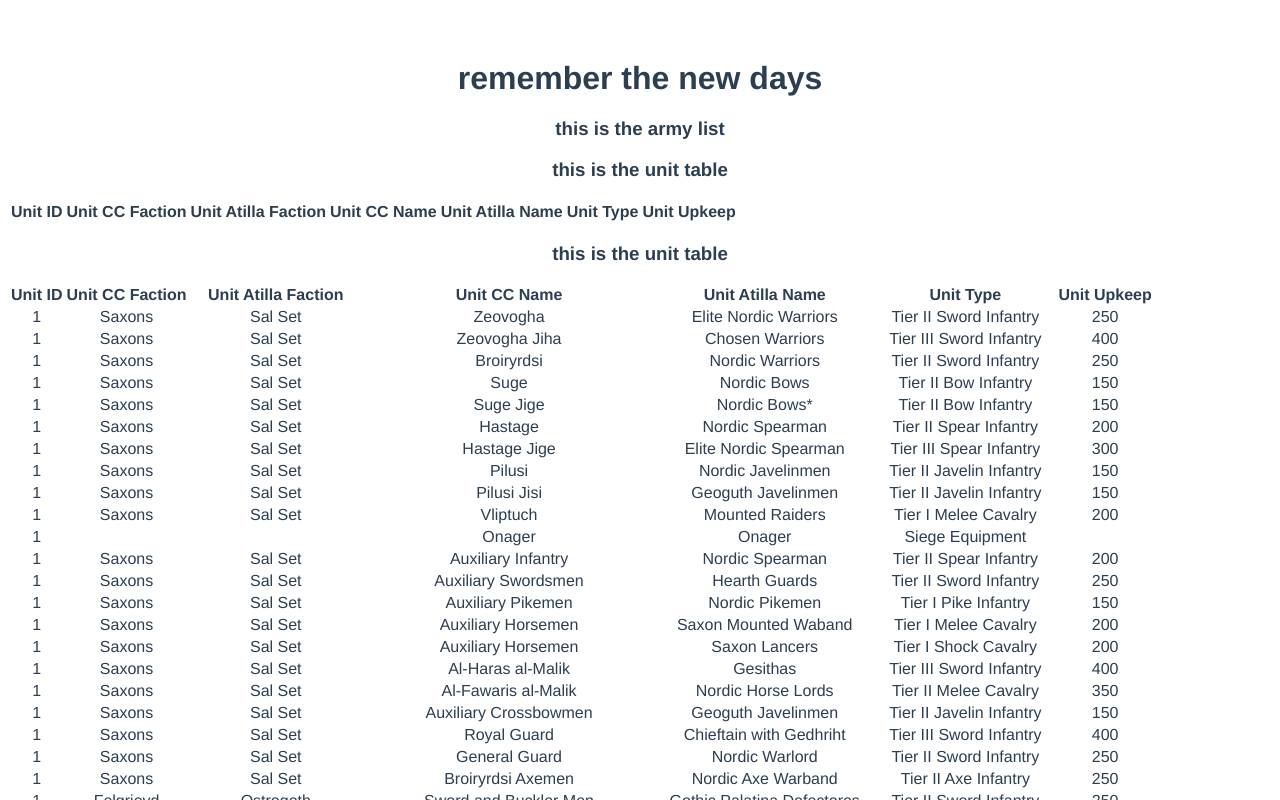
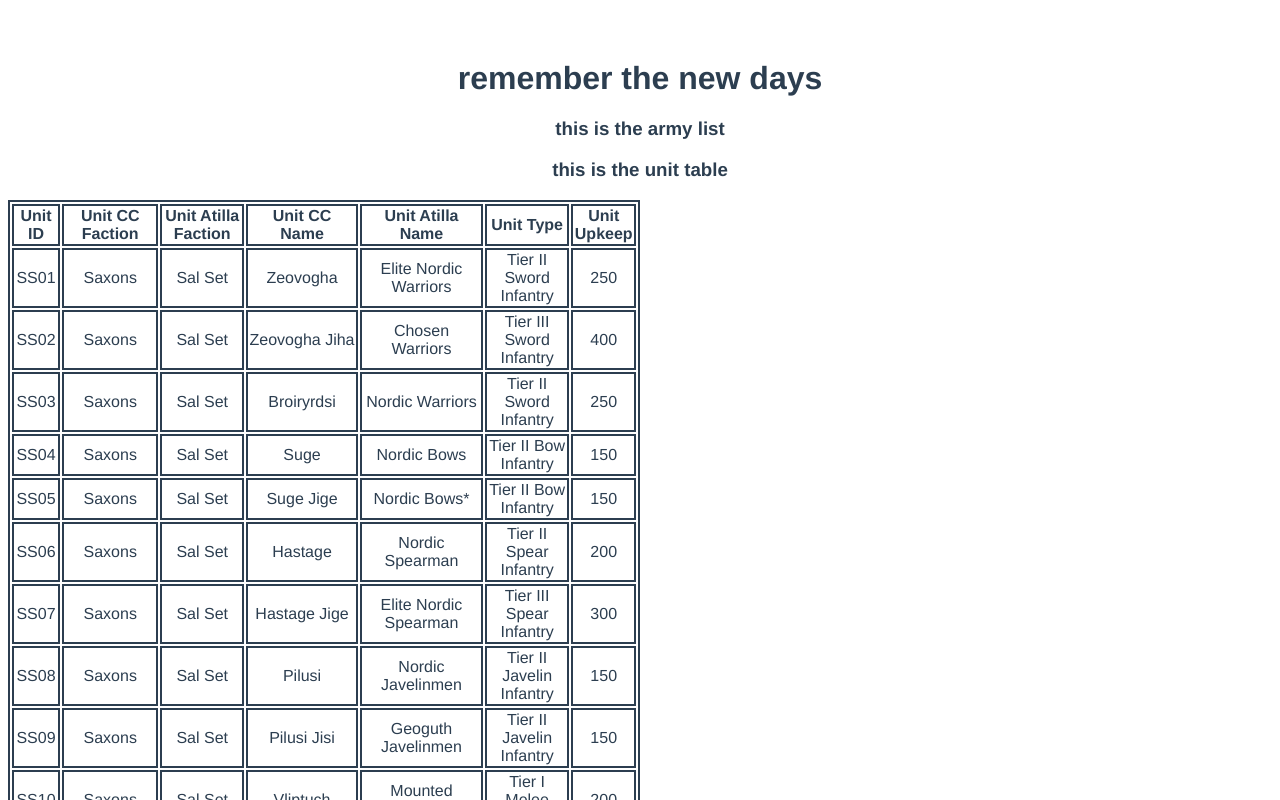
Before and after one commit to 7GCraft/Clancraft-Army-Manager, a Vue app: page /armies in a window 1280 px wide. Shown: the top 800 px of the page. Built offline with nearby package versions, Linux system fonts and the light colour scheme.

Commit message:
Fully implement the cc unit table without style.

```diff
--- a/src/App.vue
+++ b/src/App.vue
@@ -1,18 +1,16 @@
 <template>
   <h1> remember the new days</h1>
   <RouterView/>
-  <army-table></army-table>
+  <unit-table></unit-table>
 </template>
 
 <script>
 import clancraftUnits from './CC_UNITS.json'
 import unitUpkeep from './UNIT_UPKEEP.json'
 import {calculateUpkeep} from './helper'
-import ArmyTable from './components/ArmyTable.vue'
 export default {
   name: 'App',
   components: {
-    ArmyTable
   },
   created(){
 
--- a/src/CC_UNITS.json
+++ b/src/CC_UNITS.json
@@ -4,7 +4,7 @@
     "Atilla Units": "Elite Nordic Warriors",
     "Tier": "Tier II Sword Infantry",
     "CC Faction": "Saxons",
-   "Atilla Faction" : "Sal Set",
+    "Atilla Faction": "Sal Set",
     "ID": "SS01"
   },
   {
@@ -12,16 +12,15 @@
     "Atilla Units": "Chosen Warriors",
     "Tier": "Tier III Sword Infantry",
     "CC Faction": "Saxons",
-  "Atilla Faction" : "Sal Set",
+    "Atilla Faction": "Sal Set",
     "ID": "SS02"
-
   },
   {
     "CC Units": "Broiryrdsi",
     "Atilla Units": "Nordic Warriors",
     "Tier": "Tier II Sword Infantry",
     "CC Faction": "Saxons",
-  "Atilla Faction" : "Sal Set",
+    "Atilla Faction": "Sal Set",
     "ID": "SS03"
   },
   {
@@ -29,7 +28,7 @@
     "Atilla Units": "Nordic Bows",
     "Tier": "Tier II Bow Infantry",
     "CC Faction": "Saxons",
-  "Atilla Faction" : "Sal Set",
+    "Atilla Faction": "Sal Set",
     "ID": "SS04"
   },
   {
@@ -37,7 +36,7 @@
     "Atilla Units": "Nordic Bows*",
     "Tier": "Tier II Bow Infantry",
     "CC Faction": "Saxons",
-  "Atilla Faction" : "Sal Set",
+    "Atilla Faction": "Sal Set",
     "ID": "SS05"
   },
   {
@@ -45,7 +44,7 @@
     "Atilla Units": "Nordic Spearman",
     "Tier": "Tier II Spear Infantry",
     "CC Faction": "Saxons",
-  "Atilla Faction" : "Sal Set",
+    "Atilla Faction": "Sal Set",
     "ID": "SS06"
   },
   {
@@ -53,7 +52,7 @@
     "Atilla Units": "Elite Nordic Spearman",
     "Tier": "Tier III Spear Infantry",
     "CC Faction": "Saxons",
-  "Atilla Faction" : "Sal Set",
+    "Atilla Faction": "Sal Set",
     "ID": "SS07"
   },
   {
@@ -61,7 +60,7 @@
     "Atilla Units": "Nordic Javelinmen",
     "Tier": "Tier II Javelin Infantry",
     "CC Faction": "Saxons",
-  "Atilla Faction" : "Sal Set",
+    "Atilla Faction": "Sal Set",
     "ID": "SS08"
   },
   {
@@ -69,7 +68,7 @@
     "Atilla Units": "Geoguth Javelinmen",
     "Tier": "Tier II Javelin Infantry",
     "CC Faction": "Saxons",
-  "Atilla Faction" : "Sal Set",
+    "Atilla Faction": "Sal Set",
     "ID": "SS09"
   },
   {
@@ -77,29 +76,23 @@
     "Atilla Units": "Mounted Raiders",
     "Tier": "Tier I Melee Cavalry",
     "CC Faction": "Saxons",
-  "Atilla Faction" : "Sal Set",
+    "Atilla Faction": "Sal Set",
     "ID": "SS10"
- },
- {
-  "CC Units": "Onager",
-  "Atilla Units": "Onager",
-  "Tier": "Siege Equipment"
   },
   {
     "CC Units": "Auxiliary Infantry",
     "Atilla Units": "Nordic Spearman",
     "Tier": "Tier II Spear Infantry",
     "CC Faction": "Saxons",
-  "Atilla Faction" : "Sal Set",
+    "Atilla Faction": "Sal Set",
     "ID": "SS11"
-
   },
   {
     "CC Units": "Auxiliary Swordsmen",
     "Atilla Units": "Hearth Guards",
     "Tier": "Tier II Sword Infantry",
     "CC Faction": "Saxons",
-  "Atilla Faction" : "Sal Set",
+    "Atilla Faction": "Sal Set",
     "ID": "SS12"
   },
   {
@@ -107,7 +100,7 @@
     "Atilla Units": "Nordic Pikemen",
     "Tier": "Tier I Pike Infantry",
     "CC Faction": "Saxons",
-  "Atilla Faction" : "Sal Set",
+    "Atilla Faction": "Sal Set",
     "ID": "SS13"
   },
   {
@@ -115,7 +108,7 @@
     "Atilla Units": "Saxon Mounted Waband",
     "Tier": "Tier I Melee Cavalry",
     "CC Faction": "Saxons",
-  "Atilla Faction" : "Sal Set",
+    "Atilla Faction": "Sal Set",
     "ID": "SS14"
   },
   {
@@ -123,7 +116,7 @@
     "Atilla Units": "Saxon Lancers",
     "Tier": "Tier I Shock Cavalry",
     "CC Faction": "Saxons",
-  "Atilla Faction" : "Sal Set",
+    "Atilla Faction": "Sal Set",
     "ID": "SS15"
   },
   {
@@ -131,7 +124,7 @@
     "Atilla Units": "Gesithas",
     "Tier": "Tier III Sword Infantry",
     "CC Faction": "Saxons",
-  "Atilla Faction" : "Sal Set",
+    "Atilla Faction": "Sal Set",
     "ID": "SS16"
   },
   {
@@ -139,7 +132,7 @@
     "Atilla Units": "Nordic Horse Lords",
     "Tier": "Tier II Melee Cavalry",
     "CC Faction": "Saxons",
-  "Atilla Faction" : "Sal Set",
+    "Atilla Faction": "Sal Set",
     "ID": "SS17"
   },
   {
@@ -147,7 +140,7 @@
     "Atilla Units": "Geoguth Javelinmen",
     "Tier": "Tier II Javelin Infantry",
     "CC Faction": "Saxons",
-  "Atilla Faction" : "Sal Set",
+    "Atilla Faction": "Sal Set",
     "ID": "SS18"
   },
   {
@@ -155,7 +148,7 @@
     "Atilla Units": "Chieftain with Gedhriht",
     "Tier": "Tier III Sword Infantry",
     "CC Faction": "Saxons",
-  "Atilla Faction" : "Sal Set",
+    "Atilla Faction": "Sal Set",
     "ID": "SS19"
   },
   {
@@ -163,7 +156,7 @@
     "Atilla Units": "Nordic Warlord",
     "Tier": "Tier II Sword Infantry",
     "CC Faction": "Saxons",
-  "Atilla Faction" : "Sal Set",
+    "Atilla Faction": "Sal Set",
     "ID": "SS20"
   },
   {
@@ -171,7 +164,7 @@
     "Atilla Units": "Nordic Axe Warband",
     "Tier": "Tier II Axe Infantry",
     "CC Faction": "Saxons",
-  "Atilla Faction" : "Sal Set",
+    "Atilla Faction": "Sal Set",
     "ID": "SS21"
   },
   {
@@ -1463,6 +1456,11 @@
     "ID": "XT11"
   },
   {
+    "CC Units": "Onager",
+    "Atilla Units": "Onager",
+    "Tier": "Siege Equipment"
+  },
+  {
     "CC Units": "Scorpion",
     "Atilla Units": "Cheiroballista",
     "Tier": "Siege Equipment"
--- a/src/components/UnitTable.vue
+++ b/src/components/UnitTable.vue
@@ -11,9 +11,42 @@
                 <th>Unit Type</th>
                 <th>Unit Upkeep</th>
             </tr>
+            <tr v-for="units of clancraftUnits" :key="units['CC Units']">
+                <td>{{ units['ID'] }}</td>
+                <td>{{ units['CC Faction'] }}</td>
+                <td>{{ units['Atilla Faction'] }}</td>
+                <td>{{units['CC Units']}}</td>
+                <td>{{ units['Atilla Units'] }}</td>
+                <td>{{ units['Tier'] }}</td>
+                <td>{{ calculateUpkeep(units.Tier,unitUpkeep) }}</td>
+
+            </tr>
         </thead>
     </table>
 </template>
 <script>
 
+
+export default{
+    inject:['clancraftUnits','calculateUpkeep','unitUpkeep']
+}
 </script>
+
+<style scoped>
+    .unit-table{
+        width:50%;
+        border: 2px solid;
+    }
+    th{
+        height: 20px;
+        text-align: center;
+        border: 2px solid;
+    }
+    td{
+        height:20px;
+        text-align:center;
+        border: 2px solid;
+
+
+    }
+</style>
```
Lines whose indentation alone changed are shown as unchanged.
